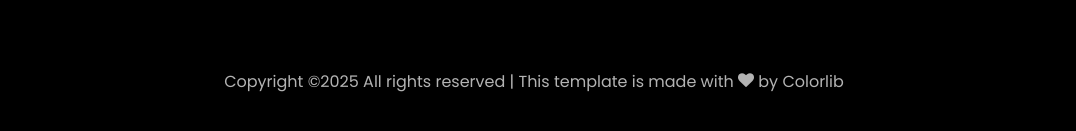
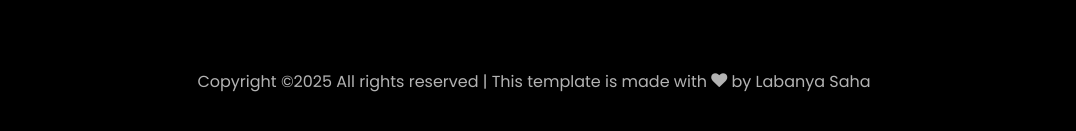
Before and after one commit to Labanya23/Labanya23.github.io, a plain HTML site: page index.html in a window 1280 px wide. Shown: the part 5692-5823 px from the top of the page, without its empty margins (106-1182 px from the left). Drawn offline with Linux system fonts and the light colour scheme; files whose address does not match are found by name.

Commit message:
Update index.html

```diff
--- a/index.html
+++ b/index.html
@@ -600,7 +600,7 @@
 			<div class="col-md-12 text-center">
 
 			  <p><!-- Link back to Colorlib can't be removed. Template is licensed under CC BY 3.0. -->
-	Copyright &copy;<script>document.write(new Date().getFullYear());</script> All rights reserved | This template is made with <i class="icon-heart color-danger" aria-hidden="true"></i> by <a href="https://colorlib.com" target="_blank">Colorlib</a>
+	Copyright &copy;<script>document.write(new Date().getFullYear());</script> All rights reserved | This template is made with <i class="icon-heart color-danger" aria-hidden="true"></i> by <a href="" target="_blank">Labanya Saha</a>
 	<!-- Link back to Colorlib can't be removed. Template is licensed under CC BY 3.0. --></p>
 			</div>
 		  </div>
```
